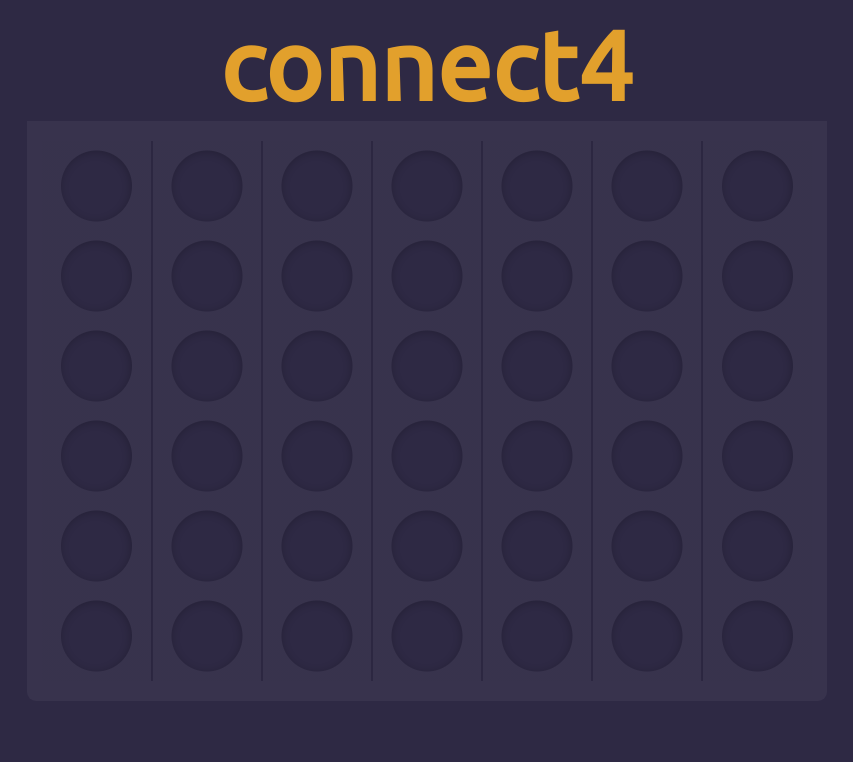
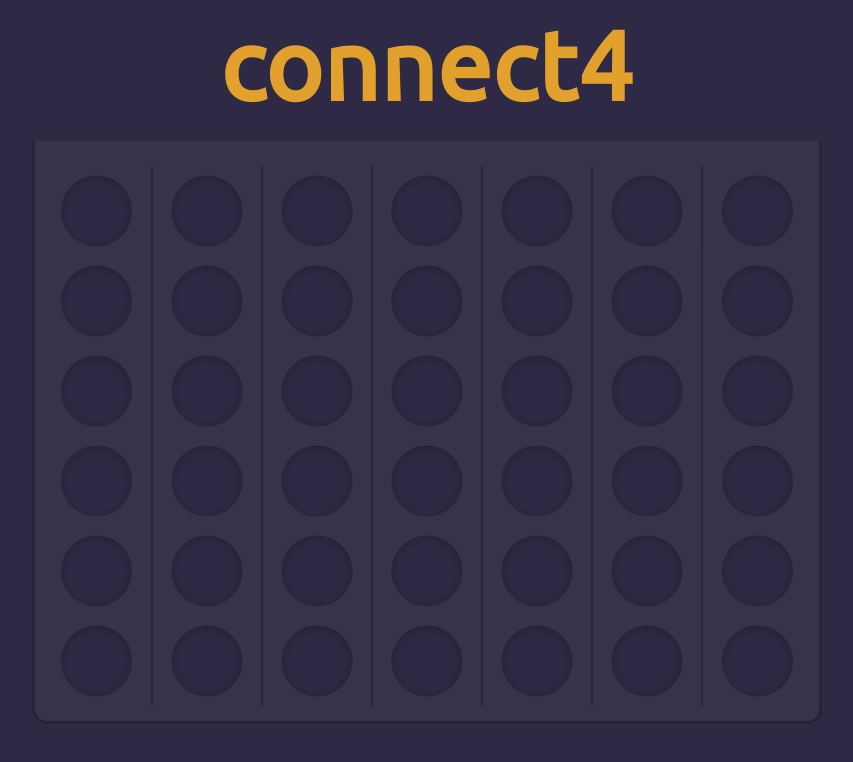
Before and after one commit to Thilerion/connect4, a Vue app: page / in a window 1280 px wide. Shown: the top 762 px of the page, without its empty margins (213-1066 px from the left). Built offline with nearby package versions, Linux system fonts and the light colour scheme.

Commit message:
Board borders

```diff
--- a/src/App.vue
+++ b/src/App.vue
@@ -30,6 +30,8 @@ html {
 	--color-bg-shadow: hsl(251, 25%, 19%);
 	--color-board: hsl(251, 20%, 25%);
 	--color-board-highlight: hsl(251, 18%, 28%);
+	--color-board-border-main: #282437;
+	--color-board-border-secondary: hsla(253, 21%, 18%, 0.6);
 	--color-p1: #4AA475;
 	--color-p2: #B94626;
 	--color-primary: #E2A02C;
--- a/src/components/Board.vue
+++ b/src/components/Board.vue
@@ -15,7 +15,7 @@
 			<div v-for="(cell, y) in col" :key="y" class="cell">
 				<transition name="fall-piece">
 					<div class="piece player-one" key="piece-one" v-if="cell === P1"></div>
-					<div class="piece player-two" key="piece-two" v-if="cell === P2"></div>
+					<div class="piece player-two" key="piece-two" v-else-if="cell === P2"></div>
 				</transition>
 				<div class="cell-overlay-shadow"></div>
 				<div class="cell-overlay"></div>
@@ -91,7 +91,10 @@ export default {
 	position: relative;
 	display: inline-flex;
 	overflow: hidden;
-	border-radius: 0 0 9px 9px;
+	border-radius: 0 0 15px 15px;
+	border: 3px solid var(--color-board-border-main);
+	border-top-width: 0px;
+	margin-top: 2rem;
 }
 
 .col {
@@ -116,15 +119,22 @@ export default {
 	display: block;
 	content: '';
 	width: 100%;
-	height: 20px;
 	background: var(--col-bg-main);
 }
 
+.col::before {
+	height: 15px;
+}
+
+.col::after {
+	height: 25px;
+}
+
 .col:first-child {
-	border-left: 15px solid var(--color-board);
+	border-left: 7px solid var(--col-bg-main);
 }
 .col:last-child {
-	border-right: 15px solid var(--color-board);
+	border-right: 7px solid var(--col-bg-main);
 }
 
 .cell {
@@ -137,7 +147,7 @@ export default {
 	align-items: center;
 	border-width: 0 1px 0 1px;
 	border-style: solid;
-	border-color: rgba(0, 0, 0, 0.05);
+	border-color: var(--color-board-border-secondary);
 }
 
 .col:last-child .cell {
```
